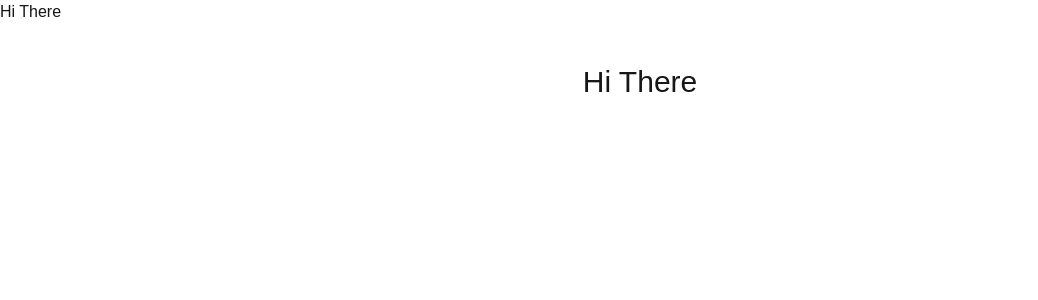
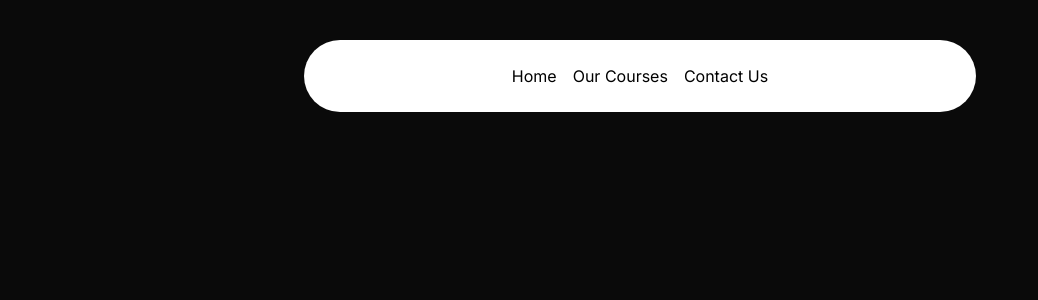
Before and after one commit to ShiruvatiNarasimha/Peakflo, a Next.js app: page / in a window 1280 px wide. Shown: the top 300 px of the page, without its empty margins (0-1038 px from the left). Built offline with nearby package versions, Linux system fonts and the light colour scheme.

Commit message:
Add Navbar

```diff
--- a/src/app/layout.tsx
+++ b/src/app/layout.tsx
@@ -1,18 +1,9 @@
 import type { Metadata } from "next";
-import localFont from "next/font/local";
 import "./globals.css";
+import { Inter } from "next/font/google";
 import Navbar from "@/components/Navbar";
 
-const geistSans = localFont({
-  src: "./fonts/GeistVF.woff",
-  variable: "--font-geist-sans",
-  weight: "100 900",
-});
-const geistMono = localFont({
-  src: "./fonts/GeistMonoVF.woff",
-  variable: "--font-geist-mono",
-  weight: "100 900",
-});
+const inter = Inter({ subsets: ["latin"] });
 
 export const metadata: Metadata = {
   title: "Create Next App",
@@ -26,10 +17,10 @@ export default function RootLayout({
 }>) {
   return (
     <html lang="en">
-      <body
-        className={`${geistSans.variable} ${geistMono.variable} antialiased`}
-      >
-        <Navbar />
+      <body className={inter.className}>
+        <div className="relative w-full flex items-center justify-center">
+          <Navbar />
+        </div>
         {children}
       </body>
     </html>
--- a/src/app/page.tsx
+++ b/src/app/page.tsx
@@ -1,5 +1,5 @@
-import Image from "next/image";
-
 export default function Home() {
-  return <div className="text-3xl text-center mt-10">Hi There</div>;
+  return (
+    <main className="min-h-screen bg-black/[0.96] antialiased bg-grid-white/[0.02]"></main>
+  );
 }
--- a/src/components/Navbar.tsx
+++ b/src/components/Navbar.tsx
@@ -1,7 +1,43 @@
-import React from "react";
+"use client ";
 
-const Navbar = () => {
-  return <div>Hi There</div>;
-};
+import React, { act, useState } from "react";
+import { HoveredLink, Menu, MenuItem, ProductItem } from "./ui/navbar-menu";
+import { cn } from "@/utils/cn";
+import Link from "next/link";
+
+function Navbar({ className }: { className?: string }) {
+  const [active, setActive] = useState<string | null>(null);
+  return (
+    <div
+      className={cn("fixed top-10 inset-x-0 max-w-2xl mx-auto z-50", className)}
+    >
+      <Menu setActive={setActive}>
+        <Link href={"/"}>
+          <MenuItem
+            setActive={setActive}
+            active={active}
+            item="Home"
+          ></MenuItem>
+        </Link>
+        <MenuItem setActive={setActive} active={active} item="Our Courses">
+          <div className="flex flex-col space-y-4 text-sm">
+            <HoveredLink href="/courses">All Courses</HoveredLink>
+            <HoveredLink href="/courses">Basic Music Theory</HoveredLink>
+            <HoveredLink href="/courses">Advance Composition</HoveredLink>
+            <HoveredLink href="/courses">Songwriting</HoveredLink>
+            <HoveredLink href="/courses">Music Production</HoveredLink>
+          </div>
+        </MenuItem>
+        <Link href={"/contact"}>
+          <MenuItem
+            setActive={setActive}
+            active={active}
+            item="Contact Us"
+          ></MenuItem>
+        </Link>
+      </Menu>
+    </div>
+  );
+}
 
 export default Navbar;
```
